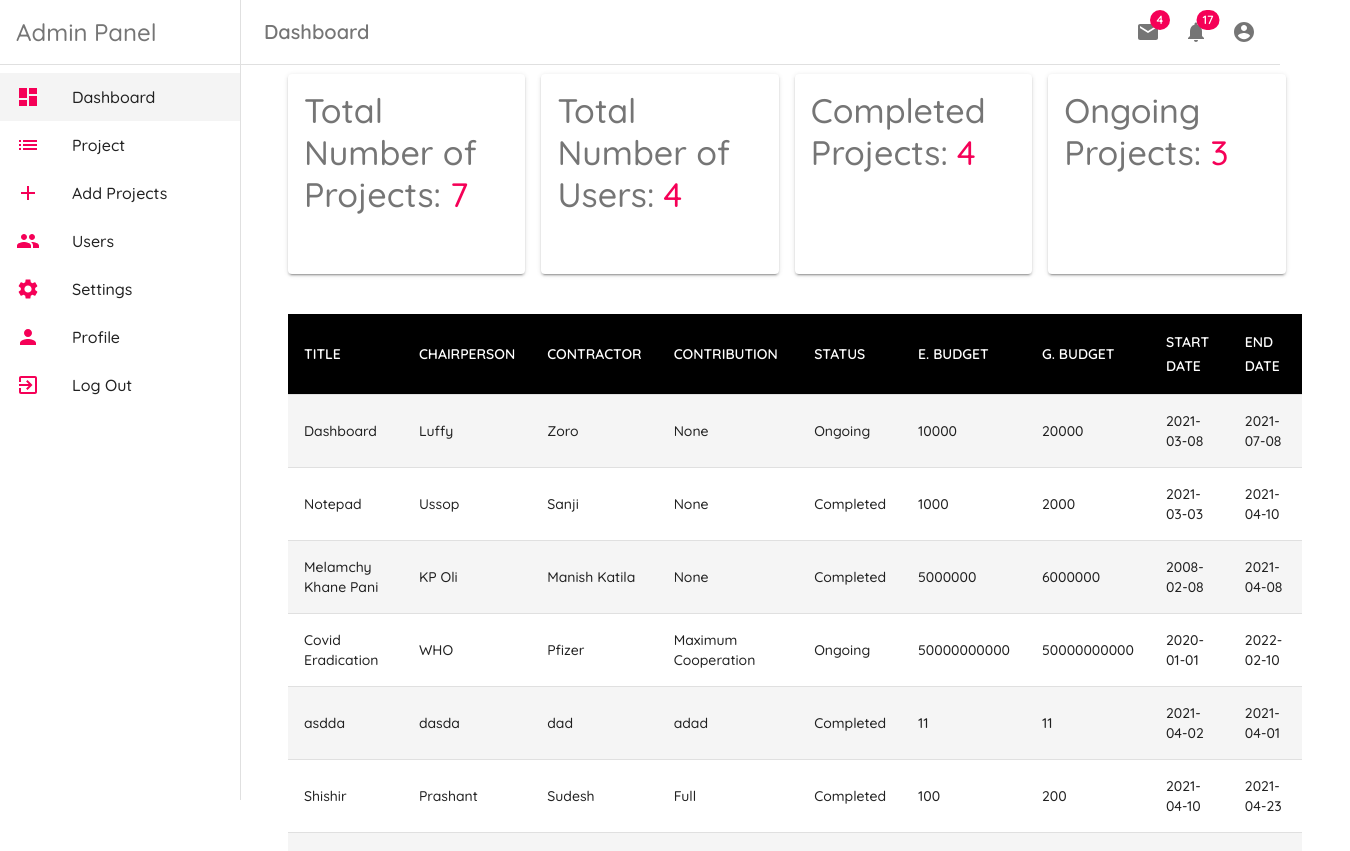
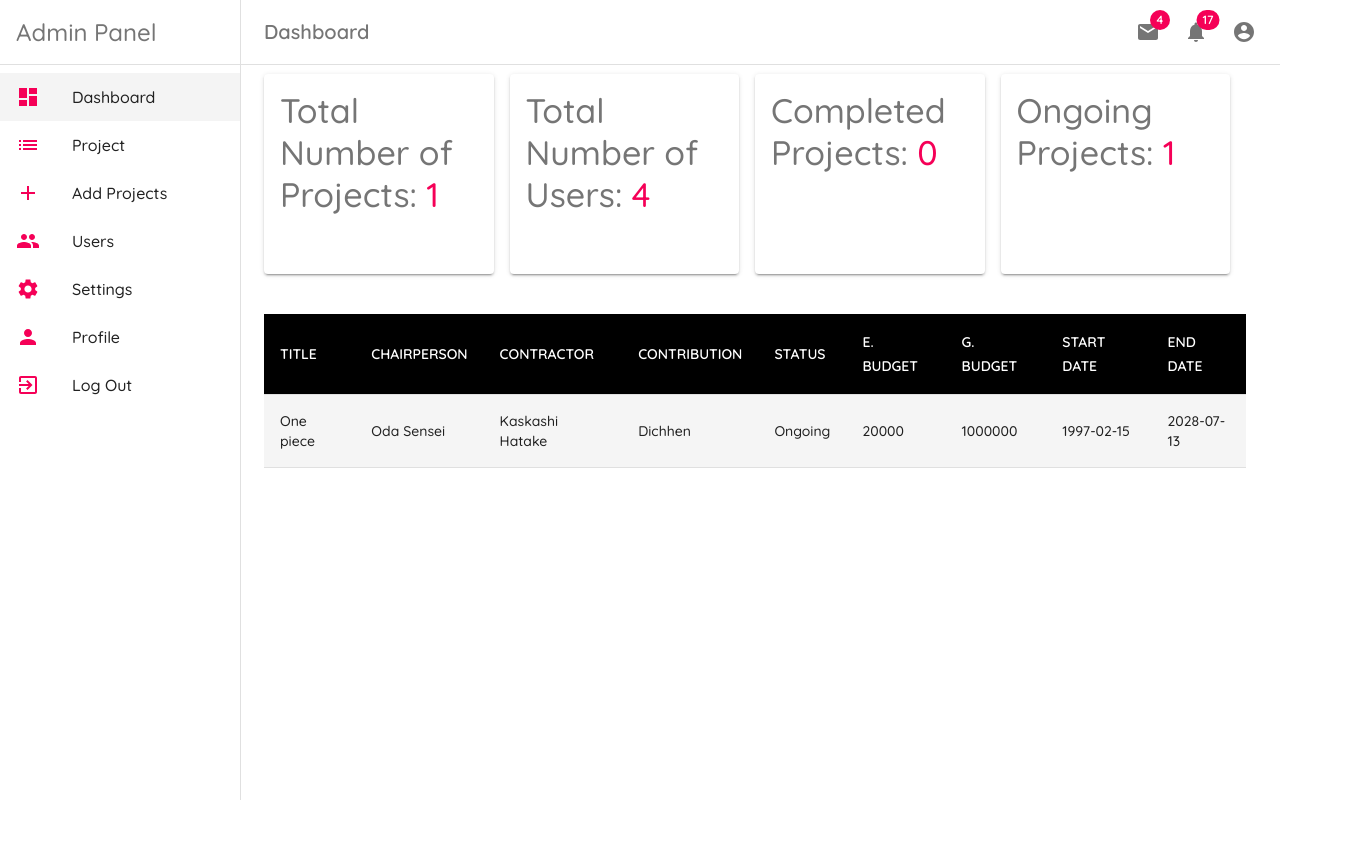
Before and after one commit to birajrb/dashboard, a React (Create React App) app: page / in a window 1280 px wide. Shown: the top 851 px of the page, 1350 px wide, since content can reach past the window. After the commit the page ends 800 px from the top, so only its background shows below. Built offline with nearby package versions, Linux system fonts and the light colour scheme; data requests are answered from the project's data file.

Commit message:
Updates the container size

```diff
--- a/data/db.json
+++ b/data/db.json
@@ -1,95 +1,17 @@
 {
   "projects": [
     {
-      "title": "Dashboard",
-      "chairperson": "Luffy",
-      "contractor": "Zoro",
-      "description": "This is a dashboard project. It is a template for dashboard.",
-      "contribution": "None",
+      "title": "One piece",
+      "chairperson": "Oda Sensei",
+      "contractor": "Kaskashi Hatake",
+      "description": "One piece is the best anime of all time.",
+      "contribution": "Dichhen",
       "status": "Ongoing",
-      "eb": "10000",
-      "gb": "20000",
-      "sd": "2021-03-08",
-      "ed": "2021-07-08",
-      "id": 4
-    },
-    {
-      "title": "Notepad",
-      "chairperson": "Ussop",
-      "contractor": "Sanji",
-      "description": "This is a notepad project. It is a template project.",
-      "contribution": "None",
-      "status": "Completed",
-      "eb": "1000",
-      "gb": "2000",
-      "sd": "2021-03-03",
-      "ed": "2021-04-10",
-      "id": 5
-    },
-    {
-      "title": "Melamchy Khane Pani",
-      "chairperson": "KP Oli",
-      "contractor": "Manish Katila",
-      "description": "Water pipes in every houses.",
-      "contribution": "None",
-      "status": "Completed",
-      "eb": "5000000",
-      "gb": "6000000",
-      "sd": "2008-02-08",
-      "ed": "2021-04-08",
-      "id": 6
-    },
-    {
-      "title": "Covid Eradication",
-      "chairperson": "WHO",
-      "contractor": "Pfizer",
-      "description": "It is an ongoing project for eradication of corona viruses. ",
-      "contribution": "Maximum Cooperation",
-      "status": "Ongoing",
-      "eb": "50000000000",
-      "gb": "50000000000",
-      "sd": "2020-01-01",
-      "ed": "2022-02-10",
-      "id": 7
-    },
-    {
-      "title": "asdda",
-      "chairperson": "dasda",
-      "contractor": "dad",
-      "description": "adad",
-      "contribution": "adad",
-      "status": "Completed",
-      "eb": "11",
-      "gb": "11",
-      "sd": "2021-04-02",
-      "ed": "2021-04-01",
-      "id": 8
-    },
-    {
-      "title": "Shishir",
-      "chairperson": "Prashant",
-      "contractor": "Sudesh",
-      "description": "Sheeesh",
-      "contribution": "Full",
-      "status": "Completed",
-      "eb": "100",
-      "gb": "200",
-      "sd": "2021-04-10",
-      "ed": "2021-04-23",
-      "id": 9
-    },
-    {
-      "title": "A hymm for the moment",
-      "chairperson": "Coldplay",
-      "contractor": "Matt Leblanc",
-      "description": "Yeaaaaaahhhh how long must you wait for me? yeahhh ",
-      "contribution": "All",
-      "status": "Ongoing",
-      "eb": "199",
-      "gb": "122",
-      "sd": "2021-04-08",
-      "ed": "2021-04-15",
-      "id": 10
+      "eb": "20000",
+      "gb": "1000000",
+      "sd": "1997-02-15",
+      "ed": "2028-07-13",
+      "id": 1
     }
   ]
 }
--- a/src/layout/Layout.js
+++ b/src/layout/Layout.js
@@ -191,7 +191,7 @@ export default function Layout({ children }) {
       </Drawer>
       <div className={classes.children}>
         <div className={classes.toolbar}></div>
-        <Container className={classes.container}>{children}</Container>
+        <div className={classes.container}>{children}</div>
       </div>
     </div>
   );
```
